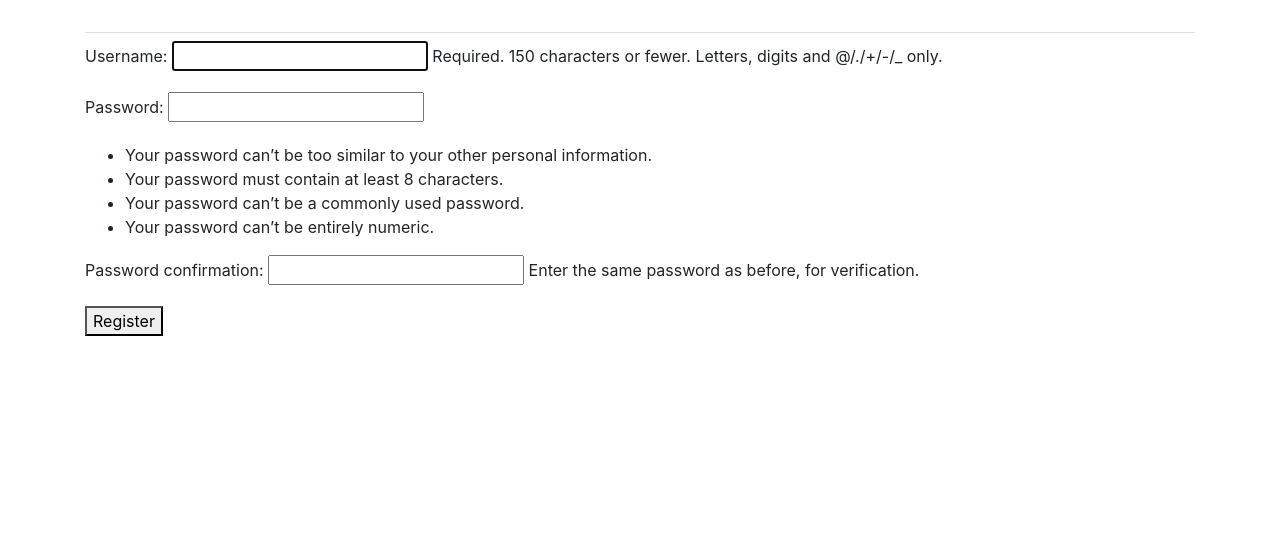
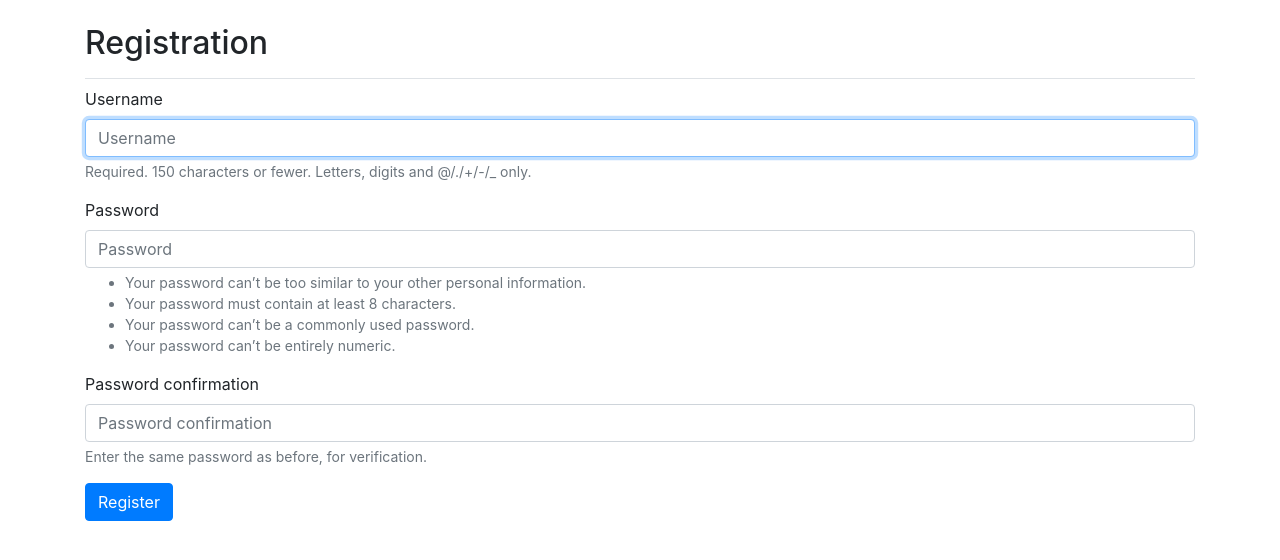
Before and after one commit to t42huang/django-logs, a Django app: page /users/register/ in a window 1280 px wide. Shown: the part 58-618 px from the top of the page. Run offline with Django 3.2, Linux system fonts and the light colour scheme; some libraries are stand-ins or nearby versions.

Commit message:
improve UI on register page

```diff
--- a/users/templates/registration/register.html
+++ b/users/templates/registration/register.html
@@ -1,10 +1,17 @@
 {% extends "djlogs/base.html" %}
+{% load bootstrap4 %}
+
+{% block page_header %}
+    <h2>Registration</h2>
+{% endblock page_header %}
 
 {% block content %}
-    <form method="post" action="{% url 'users:register' %}">
+    <form method="post" action="{% url 'users:register' %}" class="form">
         {% csrf_token %}
-        {{ form.as_p }}
-        <button name="submit">Register</button>
+        {% bootstrap_form form %}
+        {% buttons %}
+            <button name="submit" class="btn btn-primary">Register</button>
+        {% endbuttons %}
         <input type="hidden" name="next" value="{% url 'djlogs:index' %}" />
     </form>
 {% endblock content %}
```
